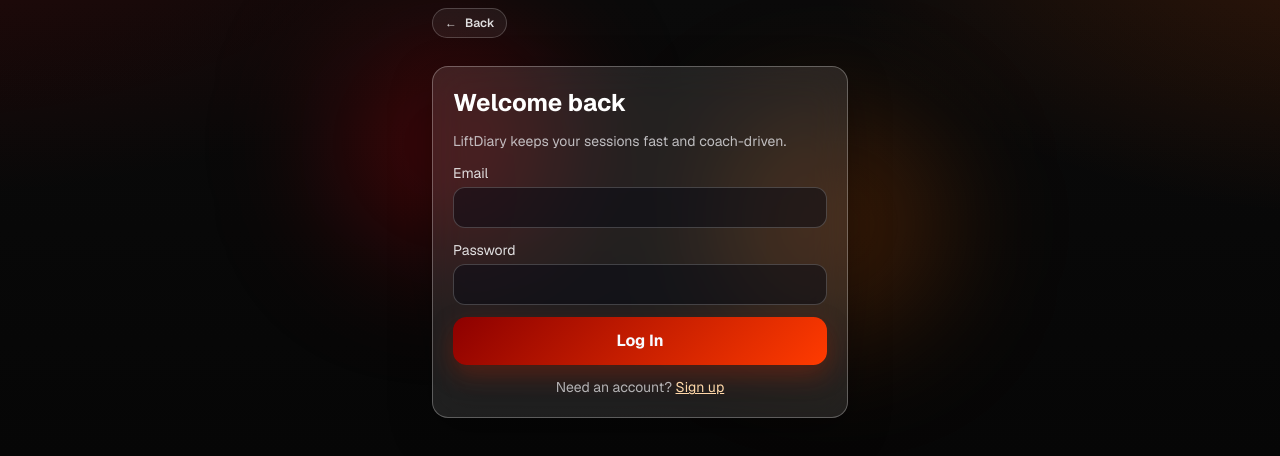
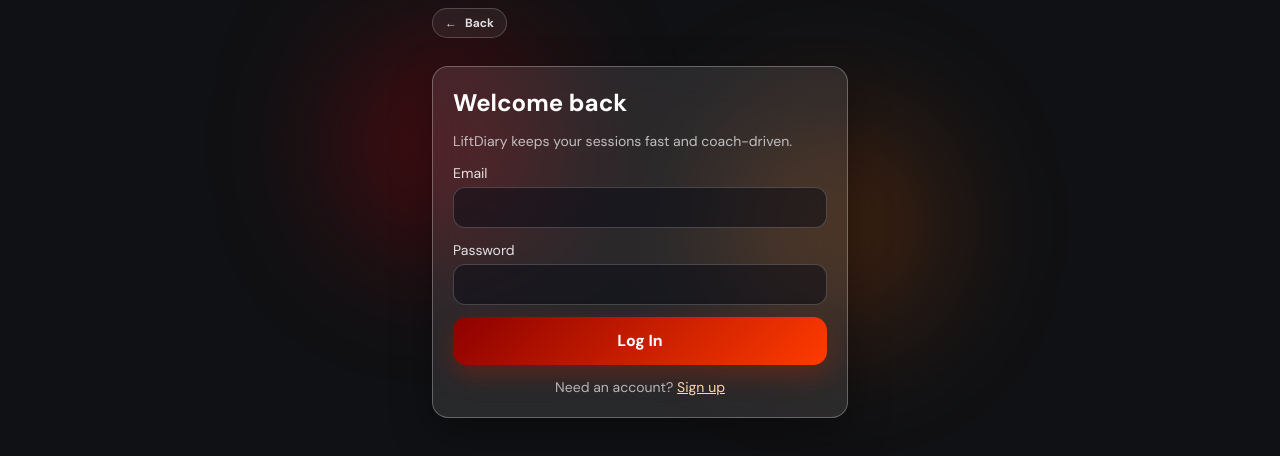
Before and after one commit to amanavi007/LiftDiary, a Next.js app: page /login in a window 1280 px wide. Shown: the top 456 px of the page. Built offline with nearby package versions, Linux system fonts and the light colour scheme; no server answers.

Commit message:
feat: design tokens and Instrument Serif + DM Sans fonts

```diff
--- a/src/app/globals.css
+++ b/src/app/globals.css
@@ -1,8 +1,8 @@
 @import "tailwindcss";
 
 :root {
-  --background: #050505;
-  --foreground: #f6f3f1;
+  --background: #101114;
+  --foreground: #ece9e4;
   --glass-bg: rgba(255, 255, 255, 0.06);
   --glass-bg-strong: rgba(255, 255, 255, 0.1);
   --glass-border: rgba(255, 255, 255, 0.18);
@@ -14,8 +14,21 @@
 @theme inline {
   --color-background: var(--background);
   --color-foreground: var(--foreground);
-  --font-sans: var(--font-geist-sans);
-  --font-mono: var(--font-geist-mono);
+  --color-bg: #101114;
+  --color-surface: #181a1f;
+  --color-line: #23252b;
+  --color-ink: #ece9e4;
+  --color-muted: #7b7d86;
+  --color-muted-2: #9a9ca5;
+  --color-accent: #c6ff3d;
+  --color-warn: #ffb020;
+  --color-danger: #ff5d4d;
+  --font-sans: var(--font-dm-sans), system-ui, sans-serif;
+  --font-serif: var(--font-instrument-serif), Georgia, serif;
+}
+
+.tabular {
+  font-variant-numeric: tabular-nums;
 }
 
 html,
@@ -25,20 +38,15 @@ body {
   min-height: 100%;
   min-height: 100dvh;
   -webkit-overflow-scrolling: touch;
-  background-color: #000000;
+  background-color: #101114;
   overflow-x: hidden;
   max-width: 100vw;
 }
 
 body {
-  background:
-    radial-gradient(1200px 600px at -10% -20%, rgba(150, 0, 0, 0.25), transparent 60%),
-    radial-gradient(1000px 500px at 110% -10%, rgba(255, 85, 0, 0.18), transparent 60%),
-    linear-gradient(180deg, #0a0a0a 0%, #030303 100%);
-  background-attachment: fixed;
-  background-size: 100% 100%;
+  background: var(--background);
   color: var(--foreground);
-  font-family: var(--font-geist-sans), Arial, Helvetica, sans-serif;
+  font-family: var(--font-dm-sans), system-ui, sans-serif;
 }
 
 #__next,
--- a/src/app/layout.tsx
+++ b/src/app/layout.tsx
@@ -1,15 +1,18 @@
 import type { Metadata, Viewport } from "next";
-import { Geist, Geist_Mono } from "next/font/google";
+import { DM_Sans, Instrument_Serif } from "next/font/google";
 import "./globals.css";
 
-const geistSans = Geist({
-  variable: "--font-geist-sans",
+const dmSans = DM_Sans({
+  variable: "--font-dm-sans",
   subsets: ["latin"],
+  weight: ["400", "500", "700"],
 });
 
-const geistMono = Geist_Mono({
-  variable: "--font-geist-mono",
+const instrumentSerif = Instrument_Serif({
+  variable: "--font-instrument-serif",
   subsets: ["latin"],
+  weight: "400",
+  style: ["normal", "italic"],
 });
 
 export const metadata: Metadata = {
@@ -36,7 +39,7 @@ export default function RootLayout({
   return (
     <html lang="en" className="h-full">
       <body
-        className={`${geistSans.variable} ${geistMono.variable} antialiased h-full m-0 p-0`}
+        className={`${dmSans.variable} ${instrumentSerif.variable} font-sans antialiased h-full m-0 p-0`}
       >
         {children}
       </body>
```
